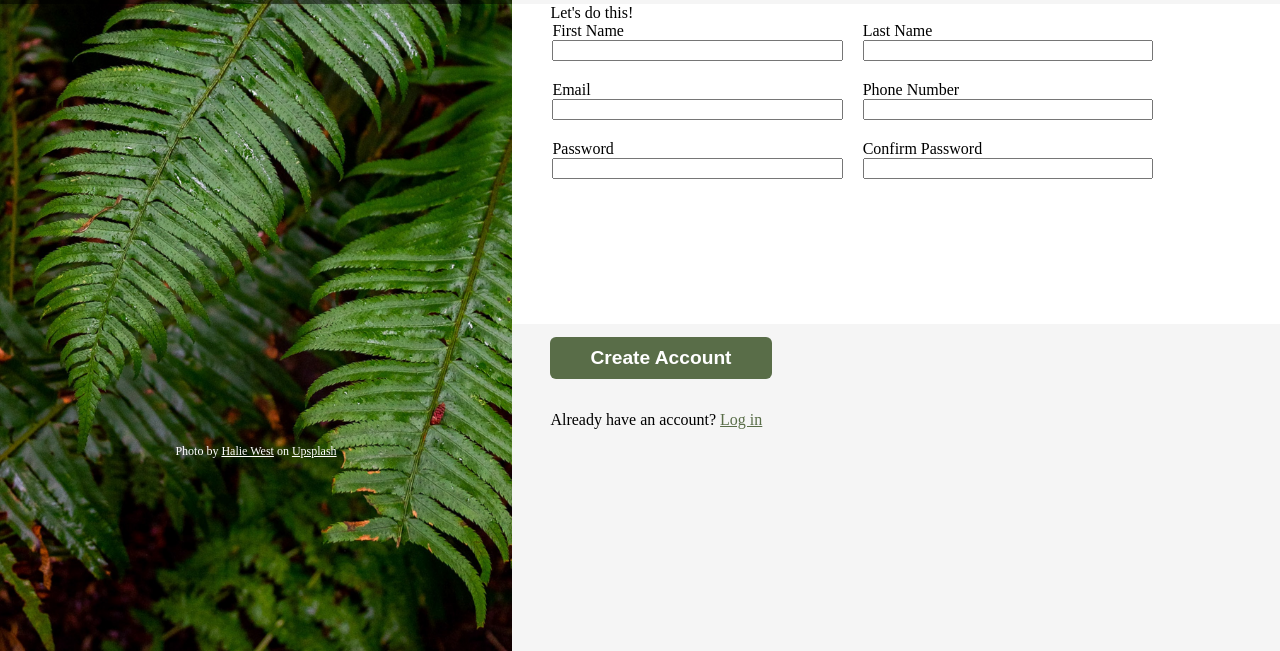
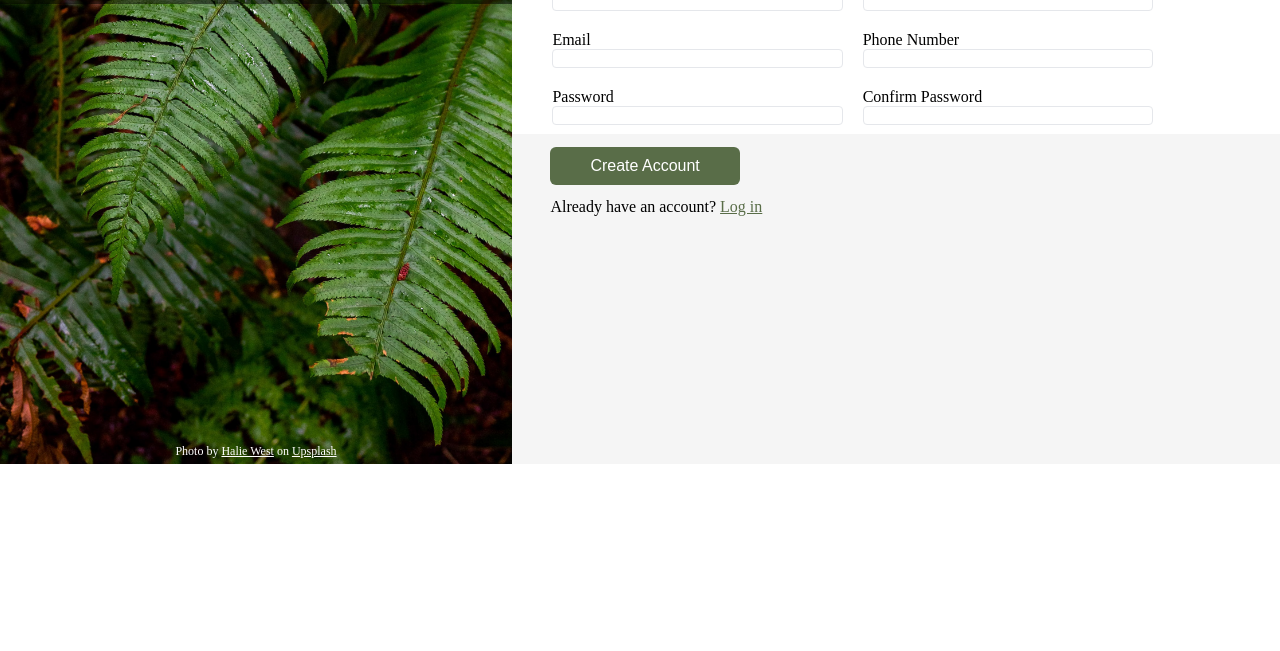
Before and after one commit to pseudoGit/odin-sign-up-form, a plain HTML site: page index.html in a window 1280 px wide. Shown: the part 336-987 px from the top of the page. After the commit the page ends 800 px from the top, so only its background shows below. Drawn offline with Linux system fonts and the light colour scheme.

Commit message:
Fixed layout

```diff
--- a/style.css
+++ b/style.css
@@ -76,15 +76,21 @@ body {
 
 .form-banner {
     font-weight: 600;
-    height: 30vh;
     padding-top: 100px;
     padding-left: 3vw;
 }
 
 .form-body {
     background-color: white;
-    height: 40vh;
+    height: 25vh;
+    padding-top: 1vh;
     padding-left: 3vw;
+}
+
+.form-body-title {
+    font-size: 24px;
+    font-weight: bold;
+    margin-bottom: 1vw;
 }
 
 .form-body-inputs {
@@ -101,17 +107,21 @@ body {
     flex-flow: column wrap;
 }
 
+input {
+    border: 1px solid #E5E7EB;
+    border-radius: 4px;
+}
+
 .form-create {
     background-color: var(--color);
+    color: white;
+    font-size: 16px;
     margin-top: 1vw;
+    margin-bottom: 1vw;
     margin-left: 3vw;
     border: none;
     border-radius: 6px;
     padding: 10px 40px;
-    color: white;
-    font-weight: bold;
-    font-size: 1.2rem;
-    margin-bottom: 2rem;
 }
 
 .form-action {
```
